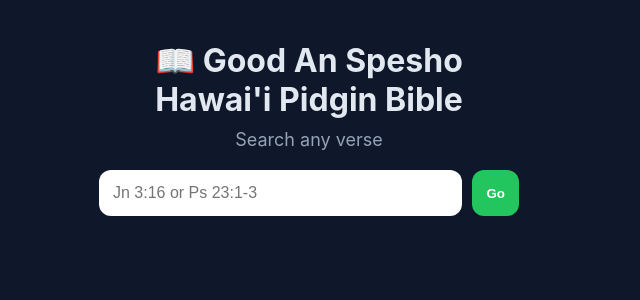
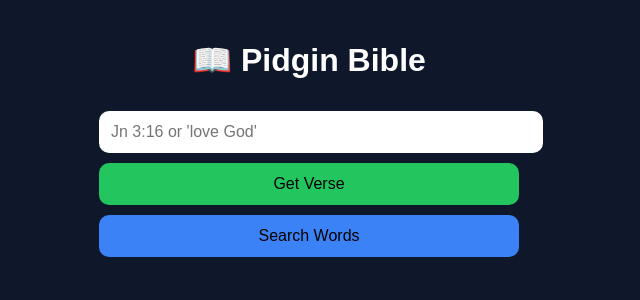
Before and after one commit to hawaiipidgin/hpb-app, a plain HTML site: page index.html in a window 1280 px wide. Shown: the whole page, without its empty margins (331-971 px from the left). Drawn offline with Linux system fonts and the light colour scheme.

Commit message:
Add files via upload

```diff
--- a/index.html
+++ b/index.html
@@ -1,15 +1,15 @@
 <!DOCTYPE html>
 <html>
 <head>
-    <title>Good An Spesho Hawai'i Pidgin Bible</title>
+    <title>Pidgin Bible</title>
     <meta name="viewport" content="width=device-width, initial-scale=1.0">
 
     <style>
         body {
             margin: 0;
-            font-family: -apple-system, BlinkMacSystemFont, Arial;
+            font-family: Arial;
             background: #0f172a;
-            color: #e2e8f0;
+            color: white;
         }
 
         .app {
@@ -20,71 +20,49 @@
 
         h1 {
             text-align: center;
-            margin-bottom: 10px;
-        }
-
-        .search-box {
-            display: flex;
-            gap: 10px;
-            margin: 20px 0;
         }
 
         input {
-            flex: 1;
-            padding: 14px;
+            width: 100%;
+            padding: 12px;
             font-size: 16px;
-            border-radius: 12px;
+            border-radius: 10px;
             border: none;
-            outline: none;
+            margin-top: 10px;
         }
 
         button {
-            padding: 14px;
-            border-radius: 12px;
+            width: 100%;
+            padding: 12px;
+            margin-top: 10px;
             border: none;
-            background: #22c55e;
-            color: white;
-            font-weight: bold;
+            border-radius: 10px;
+            font-size: 16px;
             cursor: pointer;
         }
 
-        button:hover {
-            background: #16a34a;
+        .btn-verse {
+            background: #22c55e;
+        }
+
+        .btn-search {
+            background: #3b82f6;
         }
 
         #result {
-            margin-top: 10px;
-        }
-
-        .header {
-            text-align: center;
-            font-size: 18px;
-            margin-bottom: 10px;
-            color: #94a3b8;
+            margin-top: 20px;
         }
 
         .verse-card {
             background: #1e293b;
-            padding: 16px;
-            margin-top: 12px;
-            border-radius: 14px;
-            box-shadow: 0 4px 10px rgba(0,0,0,0.3);
+            padding: 15px;
+            border-radius: 10px;
+            margin-bottom: 10px;
         }
 
-        .verse-number {
-            color: #22c55e;
+        .highlight {
+            color: #facc15;
             font-weight: bold;
-            margin-bottom: 5px;
-        }
-
-        .verse-text {
-            line-height: 1.6;
-        }
-
-        .loading {
-            text-align: center;
-            margin-top: 20px;
-            color: #94a3b8;
         }
     </style>
 </head>
@@ -92,49 +70,73 @@
 <body>
 
 <div class="app">
+    <h1>📖 Pidgin Bible</h1>
 
-    <h1>📖 Good An Spesho Hawai'i Pidgin Bible</h1>
-    <div class="header">Search any verse</div>
+    <input id="input" placeholder="Jn 3:16 or 'love God'">
 
-    <div class="search-box">
-        <input id="input" placeholder="Jn 3:16 or Ps 23:1-3">
-        <button onclick="getVerse()">Go</button>
-    </div>
+    <button class="btn-verse" onclick="getVerse()">Get Verse</button>
+    <button class="btn-search" onclick="search()">Search Words</button>
 
     <div id="result"></div>
-
 </div>
 
 <script>
+
+const API_URL = "https://hpb-app-production.up.railway.app/verse?reference="; // change to Railway later
+
+// ✅ GET VERSE
 async function getVerse() {
     const ref = document.getElementById("input").value;
     const resultDiv = document.getElementById("result");
 
-    if (!ref) return;
+    resultDiv.innerHTML = "Loading...";
 
-    resultDiv.innerHTML = "<div class='loading'>Loading...</div>";
+    const res = await fetch(`${API_URL}/verse?reference=${encodeURIComponent(ref)}`);
+    const data = await res.json();
 
-    try {
-        const res = await fetch("http://127.0.0.1:8000/verse?reference=" + encodeURIComponent(ref));
-        const data = await res.json();
+    if (data.error) {
+        resultDiv.innerHTML = data.error;
+        return;
+    }
 
-        let html = `<div class="header">${data.reference}</div>`;
+    let html = `<h3>${data.reference}</h3>`;
 
-        data.verses.forEach(v => {
-            html += `
-                <div class="verse-card">
-                    <div class="verse-number">Verse ${v.verse}</div>
-                    <div class="verse-text">${v.text}</div>
-                </div>
-            `;
-        });
+    data.verses.forEach(v => {
+        html += `<div class="verse-card">
+            <b>${v.verse}</b>: ${v.text}
+        </div>`;
+    });
 
-        resultDiv.innerHTML = html;
+    resultDiv.innerHTML = html;
+}
 
-    } catch (err) {
-        resultDiv.innerHTML = "<div class='loading'>Error loading verse</div>";
+// ✅ SEARCH WORDS
+async function search() {
+    const query = document.getElementById("input").value;
+    const resultDiv = document.getElementById("result");
+
+    resultDiv.innerHTML = "Searching...";
+
+    const res = await fetch(`${API_URL}/search?q=${encodeURIComponent(query)}`);
+    const data = await res.json();
+
+    if (data.error) {
+        resultDiv.innerHTML = data.error;
+        return;
     }
+
+    let html = `<h3>Results for "${data.query}"</h3>`;
+
+    data.results.forEach(r => {
+        html += `<div class="verse-card">
+            <b>${r.book} ${r.chapter}:${r.verse}</b><br>
+            ${r.text}
+        </div>`;
+    });
+
+    resultDiv.innerHTML = html;
 }
+
 </script>
 
 </body>
```
Also changed, not shown: 1 other file.
